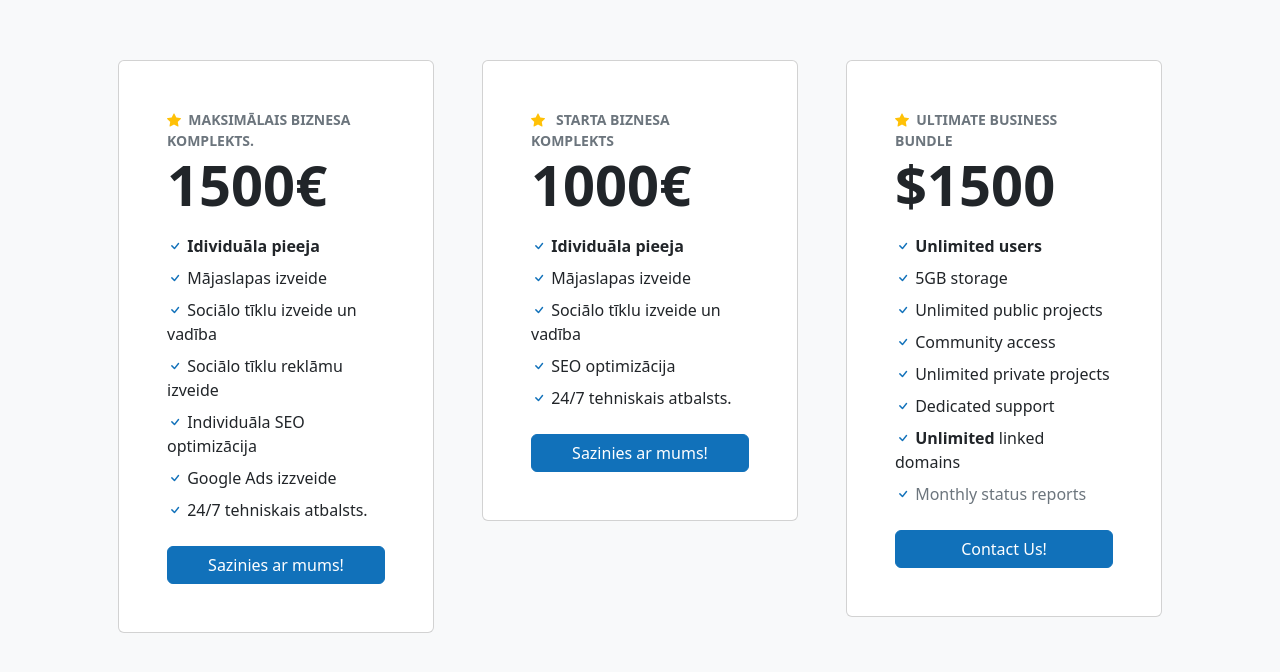
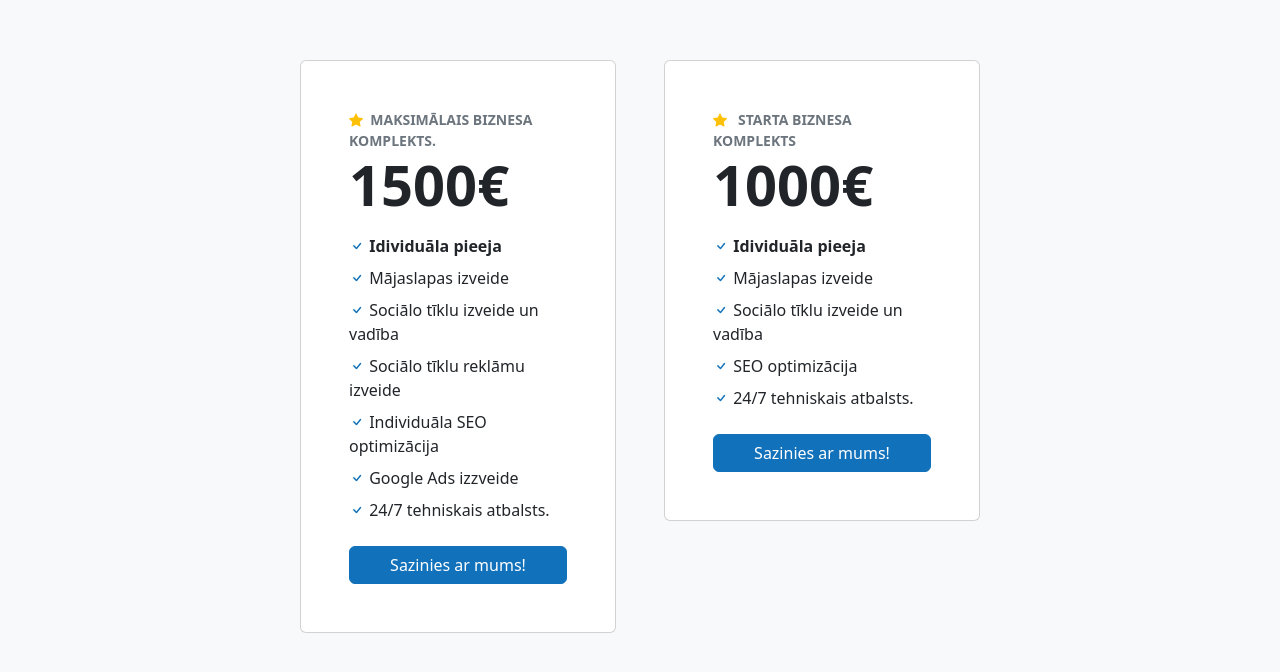
Before and after one commit to OzolinsQA/QUALIPACE, a website: page pricing.html in a window 1280 px wide. Shown: the part 847-1519 px from the top of the page. Drawn offline with nearby package versions, Linux system fonts and the light colour scheme.

Commit message:
Update pricing.html

```diff
--- a/pricing.html
+++ b/pricing.html
@@ -235,58 +235,6 @@
                                 </div>
                             </div>
                         </div>
-                        <!-- Pricing card enterprise-->
-
-                        <div class="col-lg-6 col-xl-4">
-                            <div class="card">
-                                <div class="card-body p-5">
-                                    <div class="small text-uppercase fw-bold text-muted">
-                                        <i class="bi bi-star-fill text-warning"></i>&nbsp;&nbsp;Ultimate business bundle</div>
-                                    <div class="mb-3">
-                                        <span class="display-4 fw-bold">$1500</span>
-                                        <span class="text-muted"></span>
-                                    </div>
-                                    <ul class="list-unstyled mb-4">
-                                        <li class="mb-2">
-                                            <i class="bi bi-check text-primary"></i>
-                                            <strong>Unlimited users</strong>
-                                        </li>
-                                        <li class="mb-2">
-                                            <i class="bi bi-check text-primary"></i>
-                                            5GB storage
-                                        </li>
-                                        <li class="mb-2">
-                                            <i class="bi bi-check text-primary"></i>
-                                            Unlimited public projects
-                                        </li>
-                                        <li class="mb-2">
-                                            <i class="bi bi-check text-primary"></i>
-                                            Community access
-                                        </li>
-                                        <li class="mb-2">
-                                            <i class="bi bi-check text-primary"></i>
-                                            Unlimited private projects
-                                        </li>
-                                        <li class="mb-2">
-                                            <i class="bi bi-check text-primary"></i>
-                                            Dedicated support
-                                        </li>
-                                        <li class="mb-2">
-                                            <i class="bi bi-check text-primary"></i>
-                                            <strong>Unlimited</strong>
-                                            linked domains
-                                        </li>
-                                        <li class="text-muted">
-                                            <i class="bi bi-check text-primary"></i>
-                                            Monthly status reports
-                                        </li>
-                                    </ul>
-                                    <div class="d-grid"><a class="btn btn-primary" href="#!">Contact Us!</a></div>
-                                </div>
-                            </div>
-                        </div>
-                    </div>
-                </div>
             </section>
             <section class="bg-light py-5">
                 <div class="container px-5 my-5">
```
